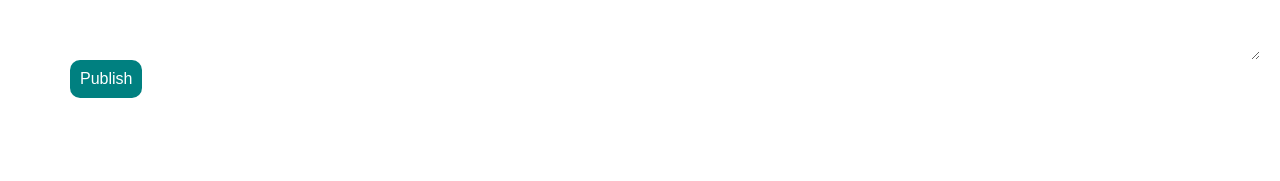
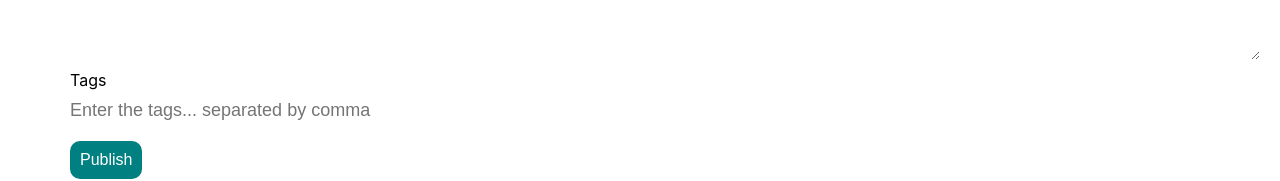
Before and after one commit to Akhileswar1905/BlogSpot, a React (Create React App) app: page /new-blog in a window 1280 px wide. Shown: the part 941-1122 px from the top of the page. Before the commit the page ends 1059 px from the top, so only its background shows below. Built offline with nearby package versions, Linux system fonts and the light colour scheme; a web font is replaced by a local one.

Commit message:
commit 2

```diff
--- a/src/components/pages/NewBlog/NewBlog.css
+++ b/src/components/pages/NewBlog/NewBlog.css
@@ -49,3 +49,16 @@
   font-size: 16px;
   color: white;
 }
+
+.tags {
+  font-size: 18px;
+  width: 100%;
+}
+
+.tagGroup {
+  margin: 10px 0px;
+}
+
+.tagGroup > input {
+  margin: 10px 0px;
+}
--- a/src/components/pages/NewBlog/NewBlog.js
+++ b/src/components/pages/NewBlog/NewBlog.js
@@ -22,6 +22,14 @@ const NewBlog = () => {
             className="newblogInput newblogWrite"
           ></textarea>
         </div>
+        <div className="tagGroup">
+          <span>Tags</span>
+          <input
+            type="text"
+            className="newblogInput tags"
+            placeholder="Enter the tags... separated by comma"
+          />
+        </div>
         <button className="publish-btn">Publish</button>
       </form>
     </div>
```
